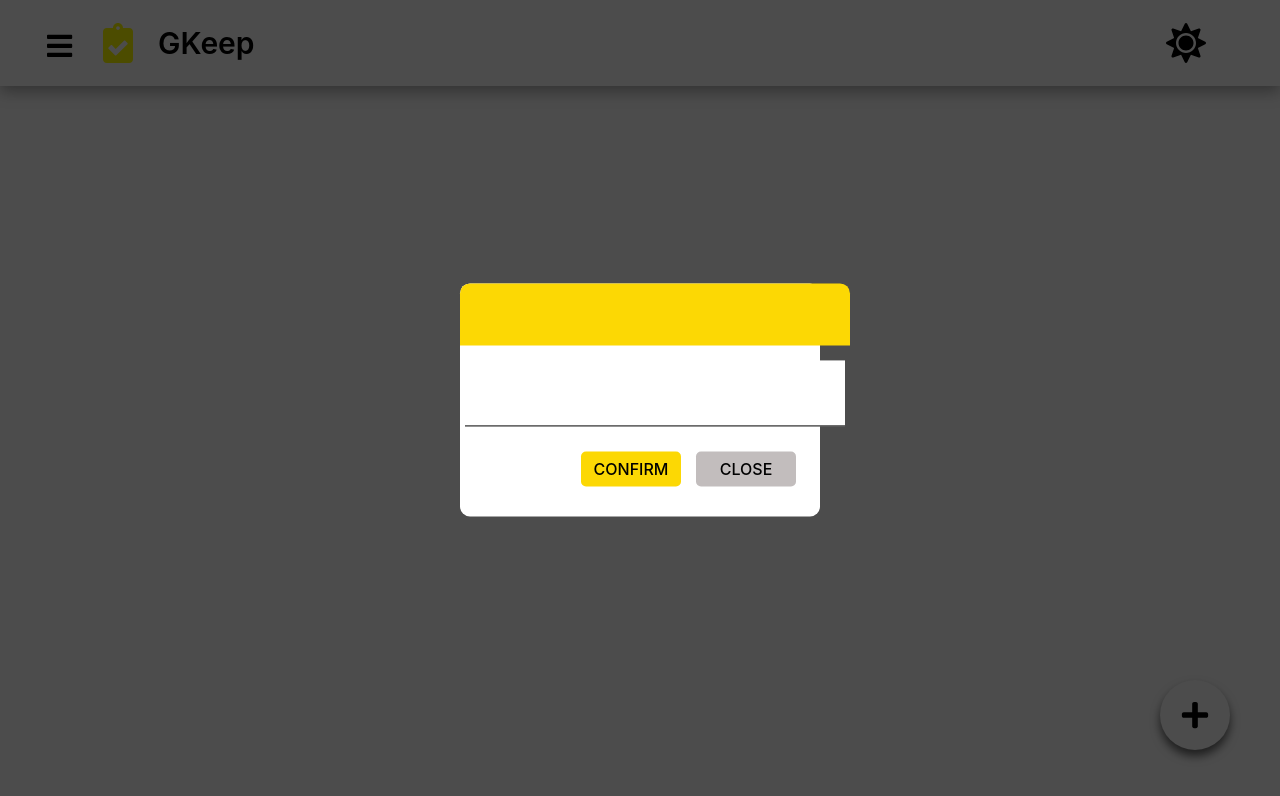
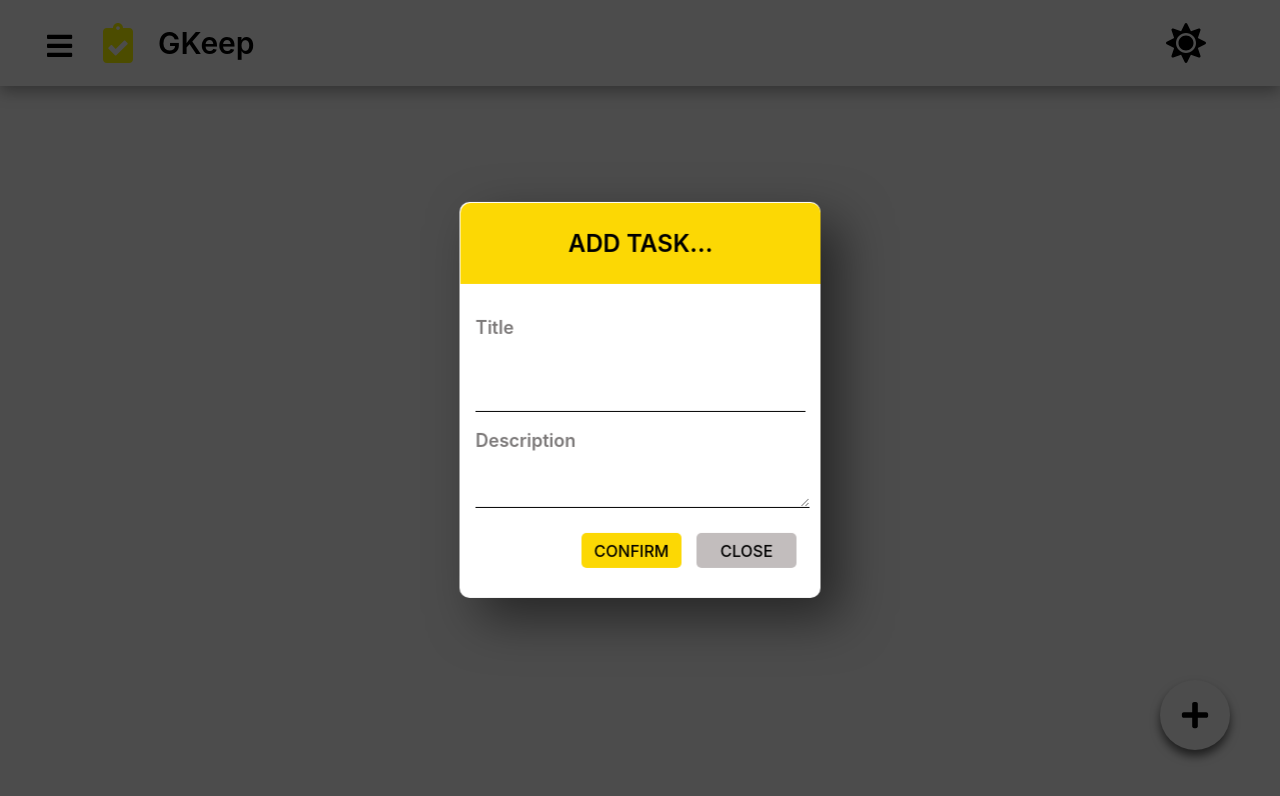
Before and after one commit to cyberlord-007/gkeep, a React (Create React App) app: page / in a window 1280 px wide. Both pictures are taken after a click on the element 1195 px from the left and 715 px from the top of the page. Shown: the top 796 px of the page. Built offline with nearby package versions, Linux system fonts and the light colour scheme.

Commit message:
modal done

```diff
--- a/src/components/FloatingActionButton/FAB.jsx
+++ b/src/components/FloatingActionButton/FAB.jsx
@@ -12,7 +12,7 @@ const FAB = ({mode}) => {
 			<FaButton onClick={() => setIsOpen(true)} mode={mode}>
 				<FaPlus />
 			</FaButton>
-			<Modal open={isOpen} onClose={() => setIsOpen(false)} />
+			<Modal open={isOpen} onClose={() => setIsOpen(false)} mode={mode} />
 		</>
 	)
 }
--- a/src/components/Modal/Modal.jsx
+++ b/src/components/Modal/Modal.jsx
@@ -1,22 +1,25 @@
 import React from 'react'
-import {ModalWrapper,ModalOverlay,ModalHeader,ModalHeaderText,ModalFooter,ModalBody,TitleInput} from './ModalStyles'
+import {ModalWrapper,ModalOverlay,ModalHeader,ModalHeaderText,ModalFooter,ModalBody,TitleInput,InputField,DescInput} from './ModalStyles'
 import { Button } from '../UiButton/ButtonStyles'
 import ReactDOM from 'react-dom'
 
-const Modal = ({ open, onClose}) => {
+const Modal = ({ open, onClose,mode}) => {
     if(!open) return null
 
     return ReactDOM.createPortal(
         <>
         <ModalOverlay>
-            <ModalWrapper>
+            <ModalWrapper mode={mode}>
                 <ModalHeader>
                     <ModalHeaderText>
-
+											Add Task...
                     </ModalHeaderText>
                 </ModalHeader>
 								<ModalBody>
-									<TitleInput name='title' />
+									<InputField mode={mode}>Title</InputField>
+									<TitleInput mode={mode} name='title' />
+									<InputField mode={mode}>Description</InputField>
+									<DescInput  mode={mode} name='body' />
 								</ModalBody>
                 <ModalFooter>
                     <Button onClick={onClose} primary width={'100px'} marginB={'20px'}>CONFIRM</Button>
--- a/src/components/Modal/ModalStyles.jsx
+++ b/src/components/Modal/ModalStyles.jsx
@@ -6,7 +6,12 @@ export const ModalWrapper = styled.div`
     top: 50%;
     left: 50%;
     transform: translate(-50%,-50%);
-    background: #fff;
+    background: ${({mode}) => (mode ? 'rgba(255,255,255,0.1)' : '#fff')};
+		box-shadow: 20px 20px 50px rgba(0, 0, 0, 0.5);
+		border-top: 1px solid rgba(255,255,255,0.5);
+		border-left: 1px solid rgba(255,255,255,0.5);
+		backdrop-filter: blur(5px);
+		transition: all 0.3s ease-in-out;
     z-index: 1000;
 		border-radius: 10px;
 `
@@ -22,9 +27,8 @@ export const ModalOverlay = styled.div`
 `
 
 export const ModalHeader = styled.div`
-    width: 100%;
     display: flex;
-    padding: 15px;
+    padding: 10px;
     flex-direction: row;
     justify-content: center;
     align-items: center;
@@ -34,22 +38,48 @@ export const ModalHeader = styled.div`
 `
 
 export const ModalBody = styled.div`
-		width: 100%;
 		display: flex;
 		flex-direction: column;
 		justify-content: center;
-		align-items: center;
+		align-items: flex-start;
 		padding: 15px;
 `
 
 
+export const InputField = styled.p`
+		font-size: 18px;
+		color: ${({mode}) => (mode ? '#f7f1f1' : '#7c7979')};
+		font-weight: 600;
+`
+
+
 export const TitleInput = styled.input`
-		width: 100%;
 		height: 45px;
-		padding: 10px;
+		padding: 5px 10px;
 		font-size: 24px;
 		border: none;
+		background: ${({mode}) => (mode ? 'rgba(255,255,255,0.1)' : '#fff')};
+		color: ${({mode}) => (mode ? '#fff': '#000')};
 		border-bottom: 1px solid #000;
+
+
+		&:focus {
+			outline: none;
+		}
+`
+
+export const DescInput = styled.textarea`
+		width: 100%;
+		font-size: 15px;
+		border: none;
+		color: ${({mode}) => (mode ? '#fff': '#000')};
+		background: ${({mode}) => (mode ? 'rgba(255,255,255,0.1)' : '#fff')};
+		border-bottom: 1px solid #000;
+
+
+		&:focus {
+			outline: none;
+		}
 `
 
 
@@ -67,7 +97,6 @@ export const ModalHeaderText = styled.h1`
 `
 
 export const ModalFooter = styled.div`
-    /* width: 100%; */
     display: flex;
     flex-direction: row;
     justify-content: flex-end;
```
